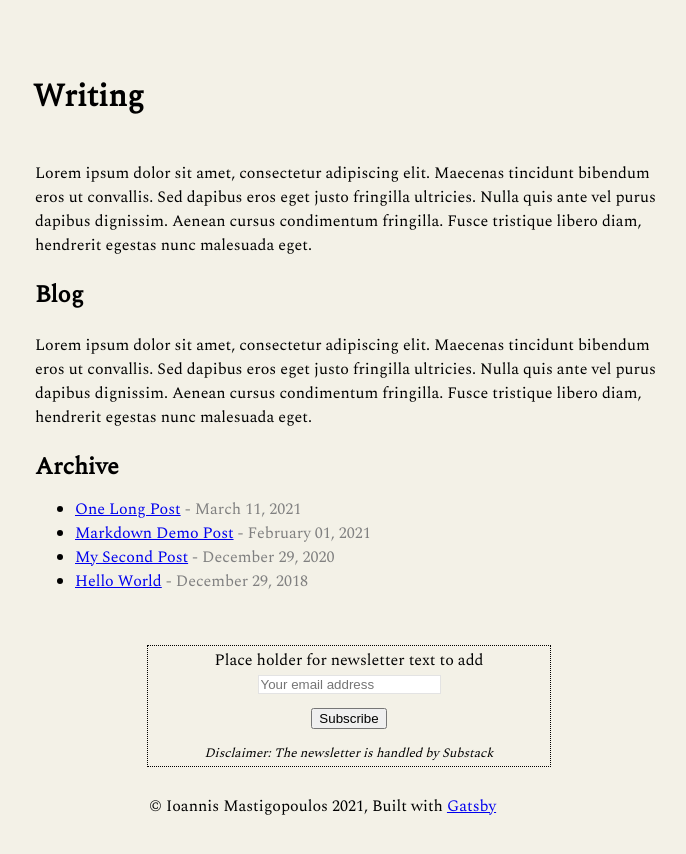
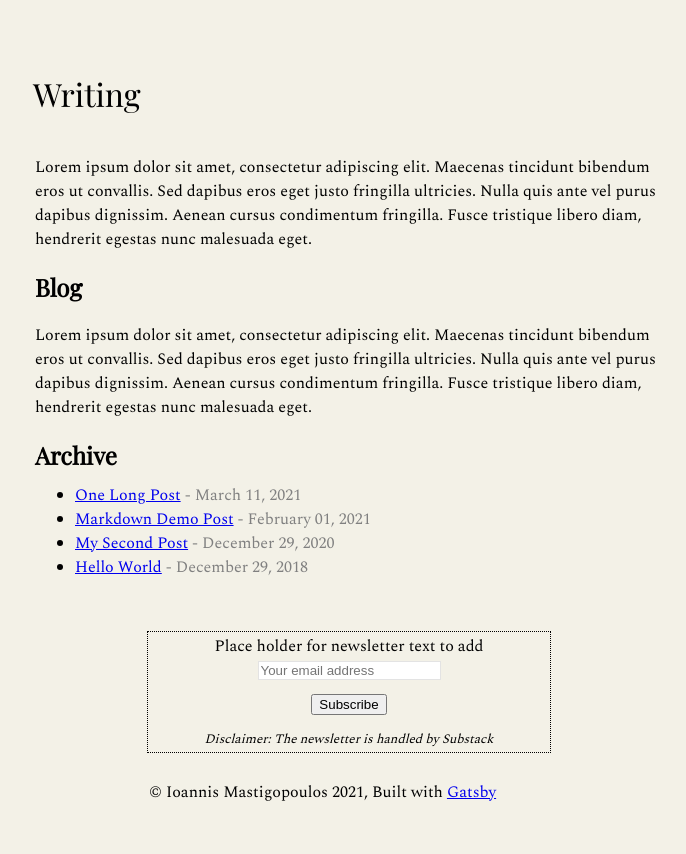
Before and after one commit to iamioannis/iamioannis-Website, a Gatsby site: page /blog in a window 1280 px wide. Shown: the whole page, without its empty margins (291-977 px from the left). Built offline with nearby package versions, Linux system fonts and the light colour scheme; Gatsby itself is replaced by a stand-in of ours.

Commit message:
Added Playfair font to Headinds

```diff
--- a/package.json
+++ b/package.json
@@ -5,6 +5,7 @@
   "version": "0.1.0",
   "author": "Kyle Mathews <mathews.kyle@gmail.com>",
   "dependencies": {
+    "@fontsource/playfair-display": "^4.2.2",
     "@fontsource/spectral": "^4.2.2",
     "gatsby": "^2.32.3",
     "gatsby-image": "^2.11.0",
--- a/src/components/layout.css
+++ b/src/components/layout.css
@@ -43,8 +43,12 @@ strong {}
 dfn {}
 h1 {
   font-size: 2em;
+  font-family: "Playfair Display";
+  font-weight: 400;
 }
-h2 {}
+h2 {
+  font-family: "Playfair Display";
+}
 h3 {}
 h4 {}
 h5 {}
--- a/src/components/layout.js
+++ b/src/components/layout.js
@@ -11,6 +11,7 @@ import { useStaticQuery, graphql } from "gatsby"
 import '../styles/styles.scss'
 import Footer from './footer'
 import "@fontsource/spectral"
+import "@fontsource/playfair-display"
 import "./layout.css"
 
 const Layout = ({ children }) => {
--- a/src/pages/index.js
+++ b/src/pages/index.js
@@ -3,11 +3,12 @@ import { Link } from "gatsby"
 import Layout from "../components/layout"
 import SEO from "../components/seo"
 
+
 const IndexPage = () => (
   <Layout>
     <SEO title="Home" />
     <div style={{ maxWidth: `400px`, marginBottom: `1.45rem` }}>
-    <h1>Ioannis Mastigopoulos</h1>
+    <h1 className="index_title">Ioannis Mastigopoulos</h1>
     <p>👋 Hi</p>
     <p>Welcome to my personal Intenet corner</p>
     <Link to="/blog/">📝 Writing</Link> <br/>
```
Also changed, not shown: 1 other file.
